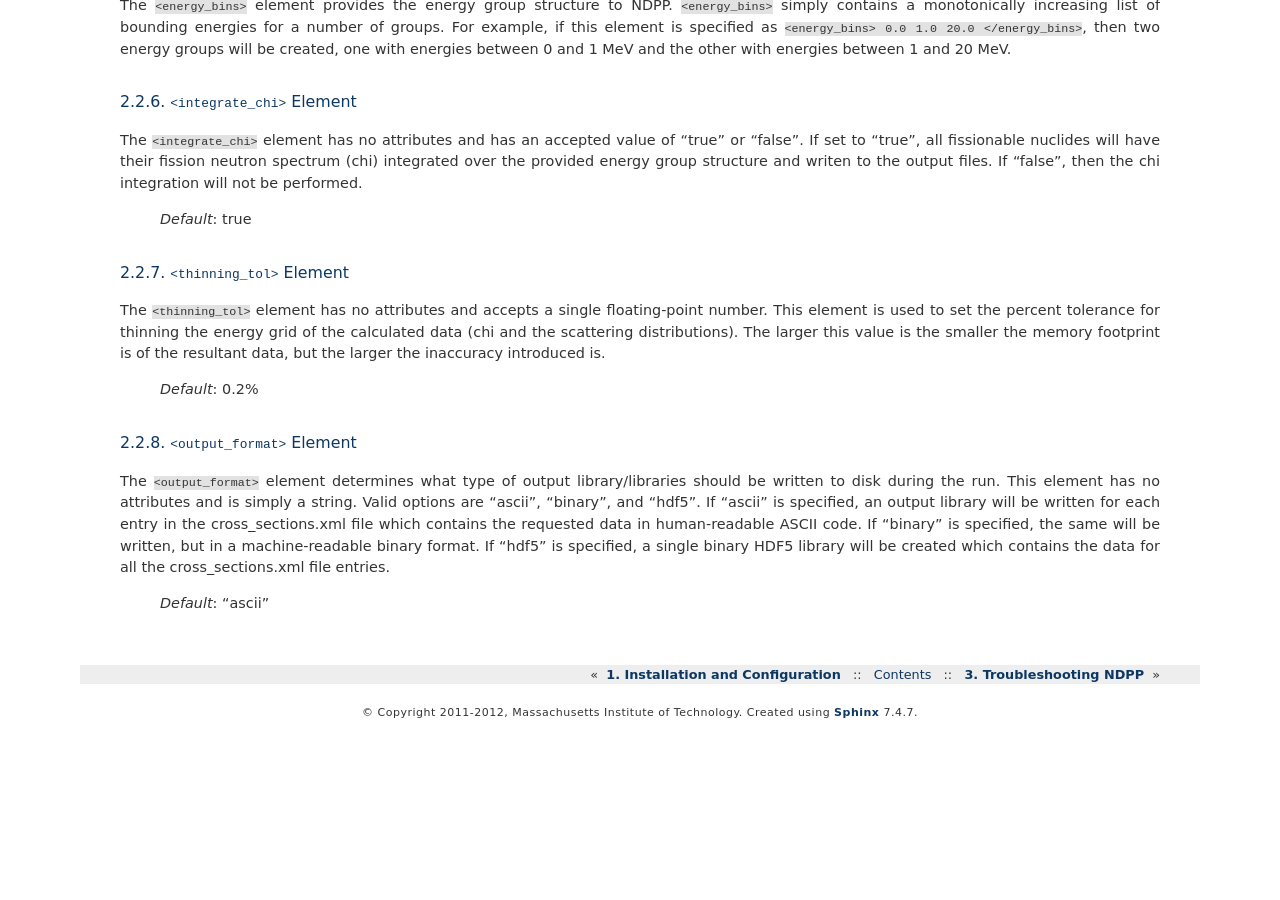
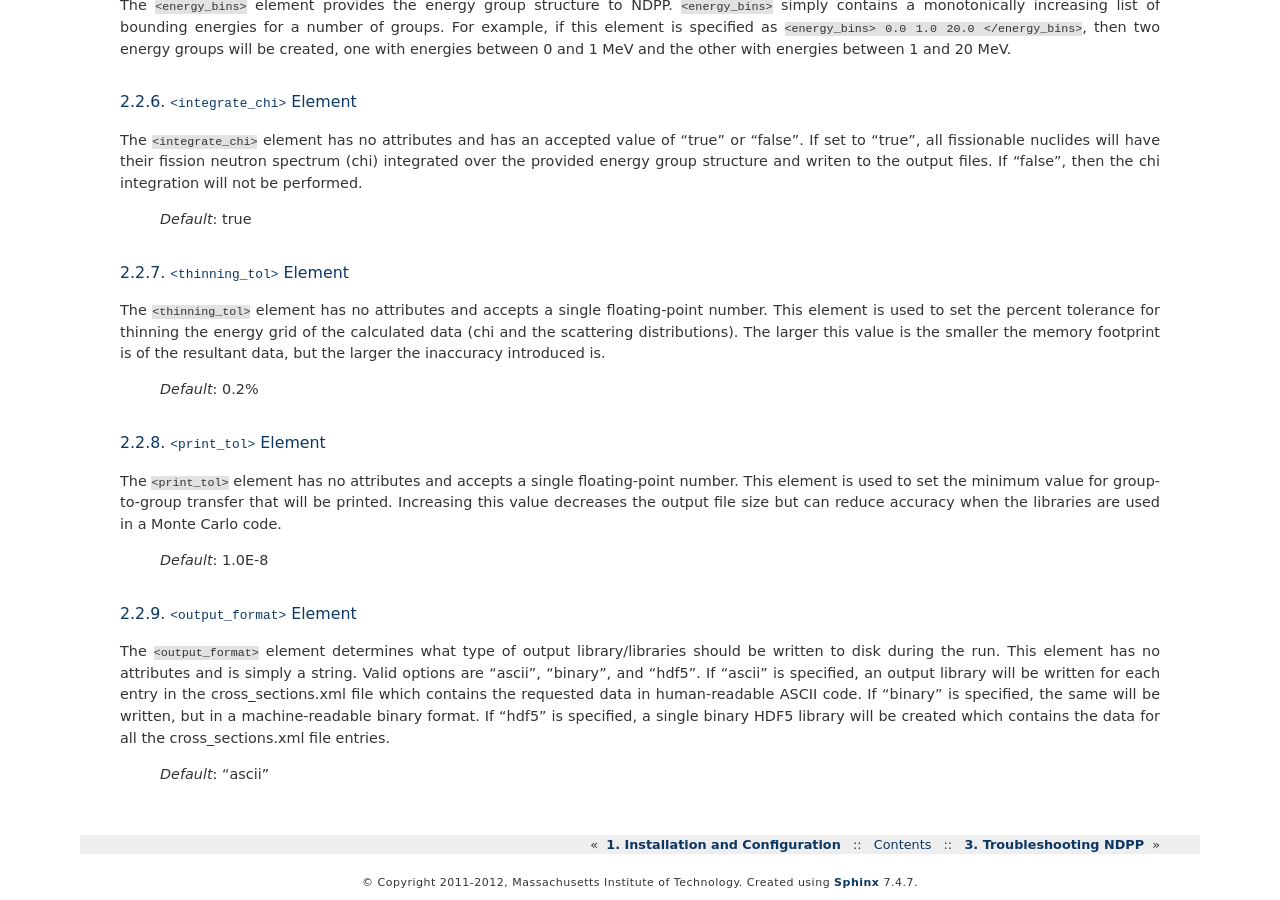
Before and after one commit to ndpp/ndpp, a Sphinx documentation site: the page built from docs/source/usersguide/input.rst, in a window 1280 px wide and 900 px high, scrolled down 1279 px. Built offline with Sphinx 7.4.7, drawn with Linux system fonts in a browser that asks for light colours; formulas are drawn with MathJax 3; before the commit the page ends 2008 px from its top, so only the background shows below that.

Commit message:
Added the ability to print only group-to-group transfers above a certain tolerance, which is user provided. Closes Issue #13 and Issue #15.

```diff
--- a/docs/source/usersguide/input.rst
+++ b/docs/source/usersguide/input.rst
@@ -110,6 +110,17 @@ resultant data, but the larger the inaccuracy introduced is.
 
   *Default*: 0.2%
 
+``<print_tol>`` Element
+------------------
+
+The ``<print_tol>`` element has no attributes and accepts a single
+floating-point number.  This element is used to set the minimum value for
+group-to-group transfer that will be printed.  Increasing this value
+decreases the output file size but can reduce accuracy when the libraries are
+used in a Monte Carlo code.
+
+  *Default*: 1.0E-8
+
 ``<output_format>`` Element
 --------------------
 
```
Also changed, not shown: 5 other files.
